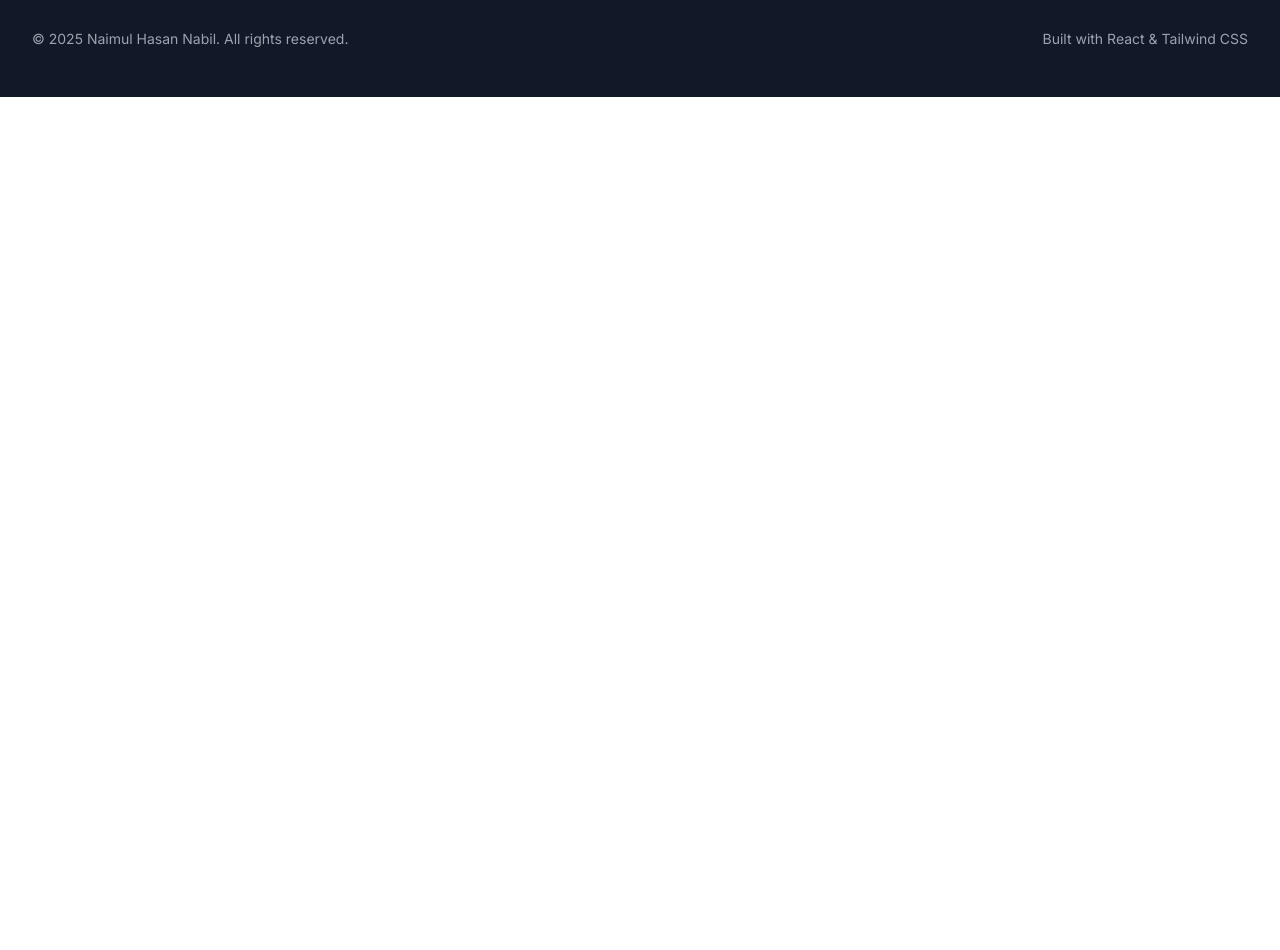
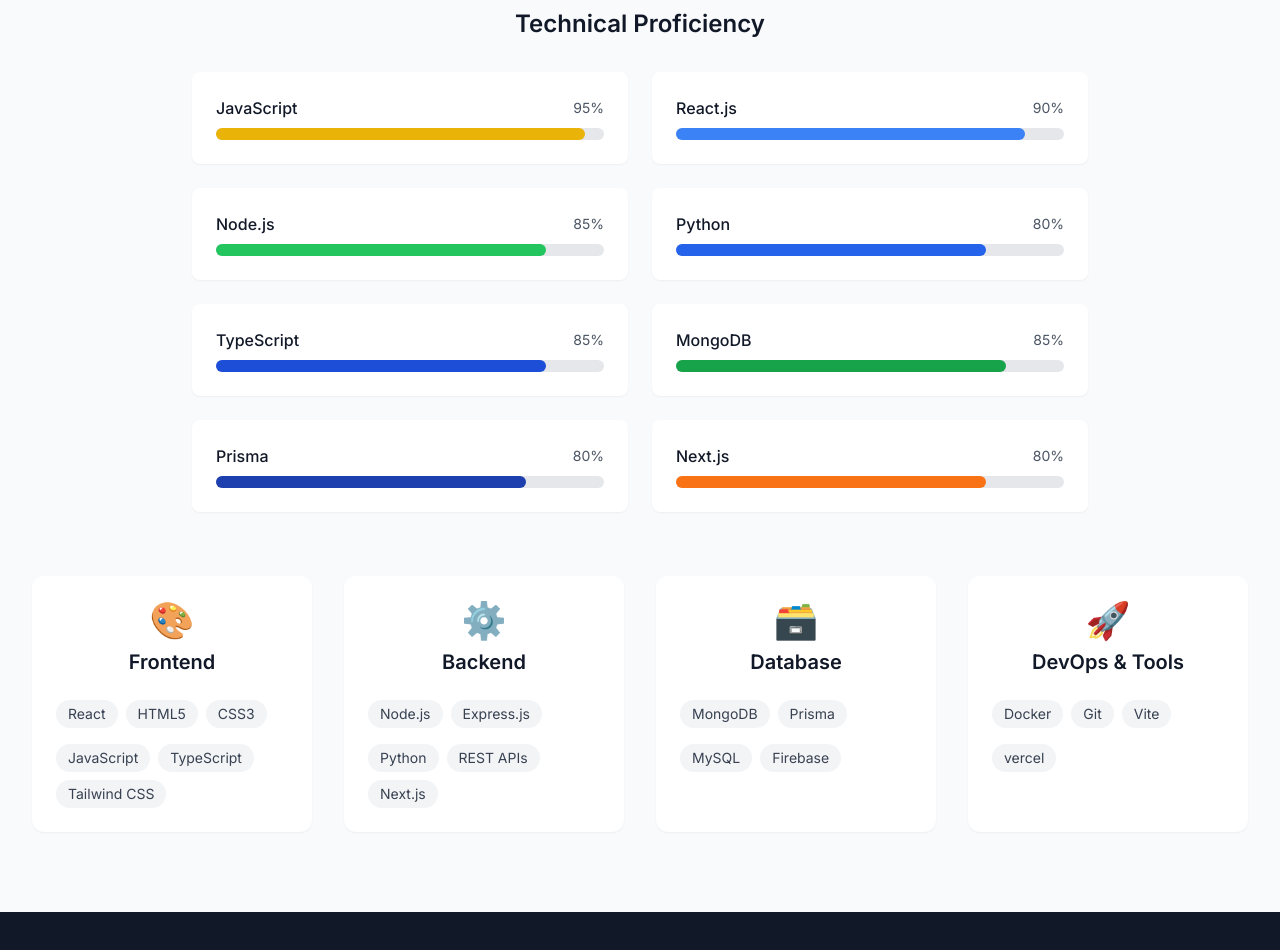
Before and after one commit to naimulhasannabil/PORTFOLIO, a React (Vite) app in the folder portfolio/: page / in a window 1280 px wide. Shown: the part 1840-2790 px from the top of the page. Before the commit the page ends 1937 px from the top, so only its background shows below. Built offline with nearby package versions, Linux system fonts and the light colour scheme.

Commit message:
Add Skills.jsx code and Update App.jsx code

```diff
--- a/portfolio/src/App.jsx
+++ b/portfolio/src/App.jsx
@@ -4,6 +4,7 @@ import Header from './components/Header';
 import Footer from './components/Footer';
 import Hero from './components/Hero';
 import About from './components/About';
+import Skills from './components/Skills';
 
 function App() {
   const [activeSection, setActiveSection] = useState('home');
@@ -43,6 +44,9 @@ function App() {
         <section id='about'>
           <About />
         </section>
+        <section id='skills'>
+          <Skills />
+        </section>
       </main>
       <Footer />
     </div>
--- /dev/null
+++ b/portfolio/src/components/Skills.jsx
@@ -0,0 +1,126 @@
+import { useState, useEffect } from "react";
+
+const Skills = () => {
+    const [isVisible, setIsVisible] = useState(false)
+
+    useEffect(() => {
+    const observer = new IntersectionObserver(
+        ([entry]) => {
+        if (entry.isIntersecting) {
+            setIsVisible(true)
+        }
+        },
+        { threshold: 0.1 }
+    )
+
+    const element = document.getElementById     ('skills-section')
+    if (element) {
+        observer.observe(element)
+    }
+
+    return () => {
+        if (element) {
+        observer.unobserve(element)
+        }
+    }
+    }, [])
+
+    const skills = [
+      { name: 'JavaScript', level: 95, color: 'bg-yellow-500' },
+      { name: 'React.js', level: 90, color: 'bg-blue-500' },
+      { name: 'Node.js', level: 85, color: 'bg-green-500' },
+      { name: 'Python', level: 80, color: 'bg-blue-600' },
+      { name: 'TypeScript', level: 85, color: 'bg-blue-700' },
+      { name: 'MongoDB', level: 85, color: 'bg-green-600' },
+      { name: 'Prisma', level: 80, color: 'bg-blue-800' },
+      { name: 'Next.js', level: 80, color: 'bg-orange-500' },
+    ]
+
+    const categories = [
+      {
+        title: 'Frontend',
+        icon: '🎨',
+        skills: ['React', 'HTML5', 'CSS3', 'JavaScript', 'TypeScript', 'Tailwind CSS']
+      },
+      {
+        title: 'Backend',
+        icon: '⚙️',
+        skills: ['Node.js', 'Express.js', 'Python', 'REST APIs', 'Next.js']
+      },
+      {
+        title: 'Database',
+        icon: '🗃️',
+        skills: ['MongoDB', 'Prisma', 'MySQL', 'Firebase']
+      },
+      {
+        title: 'DevOps & Tools',
+        icon: '🚀',
+        skills: ['Docker', 'Git', 'Vite', 'vercel']
+      }
+    ]
+
+    return (
+    <section id="skills-section" className="section-padding bg-gray-50">
+      <div className="container-max">
+        <div className="text-center mb-16">
+          <h2 className="text-4xl font-bold text-gray-900 mb-4">
+            My <span className="gradient-text">Skills</span>
+          </h2>
+          <p className="text-xl text-gray-600 max-w-2xl mx-auto">
+            I'm proficient in a wide range of technologies and constantly learning new ones
+          </p>
+        </div>
+
+        {/* Skill Progress Bars */}
+        <div className="mb-16">
+          <h3 className="text-2xl font-semibold text-gray-900 mb-8 text-center">Technical Proficiency</h3>
+          <div className="grid md:grid-cols-2 gap-6 max-w-4xl mx-auto">
+            {skills.map((skill, index) => (
+              <div key={skill.name} className="bg-white p-6 rounded-lg shadow-sm">
+                <div className="flex justify-between items-center mb-2">
+                  <span className="font-medium text-gray-900">{skill.name}</span>
+                  <span className="text-sm text-gray-600">{skill.level}%</span>
+                </div>
+                <div className="w-full bg-gray-200 rounded-full h-3">
+                  <div
+                    className={`h-3 rounded-full transition-all duration-1000 delay-${index * 100} ${skill.color}`}
+                    style={{
+                      width: isVisible ? `${skill.level}%` : '0%'
+                    }}
+                  ></div>
+                </div>
+              </div>
+            ))}
+          </div>
+        </div>
+
+        {/* Skill Categories */}
+        <div className="grid md:grid-cols-2 lg:grid-cols-4 gap-8">
+          {categories.map((category, index) => (
+            <div
+              key={category.title}
+              className="bg-white p-6 rounded-xl shadow-sm hover:shadow-lg transition-shadow duration-300 card-hover"
+            >
+              <div className="text-center mb-4">
+                <div className="text-4xl mb-2">{category.icon}</div>
+                <h3 className="text-xl font-semibold text-gray-900">{category.title}</h3>
+              </div>
+              <div className="space-y-2">
+                {category.skills.map((skill) => (
+                  <span
+                    key={skill}
+                    className="inline-block bg-gray-100 text-gray-700 px-3 py-1 rounded-full text-sm mr-2 mb-2"
+                  >
+                    {skill}
+                  </span>
+                ))}
+              </div>
+            </div>
+          ))}
+        </div>
+      </div>
+    </section>
+  )
+};
+
+export default Skills;
```
